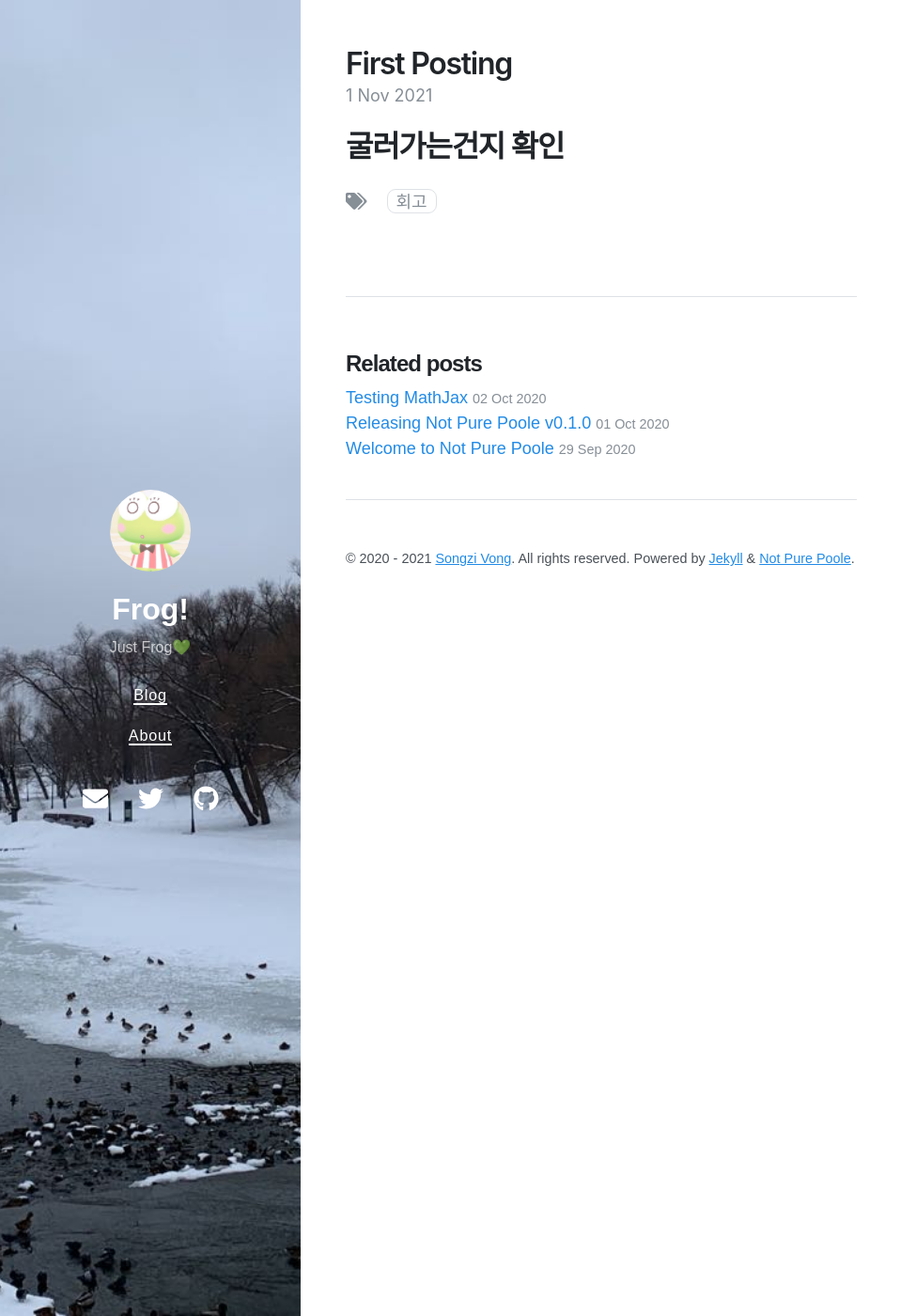
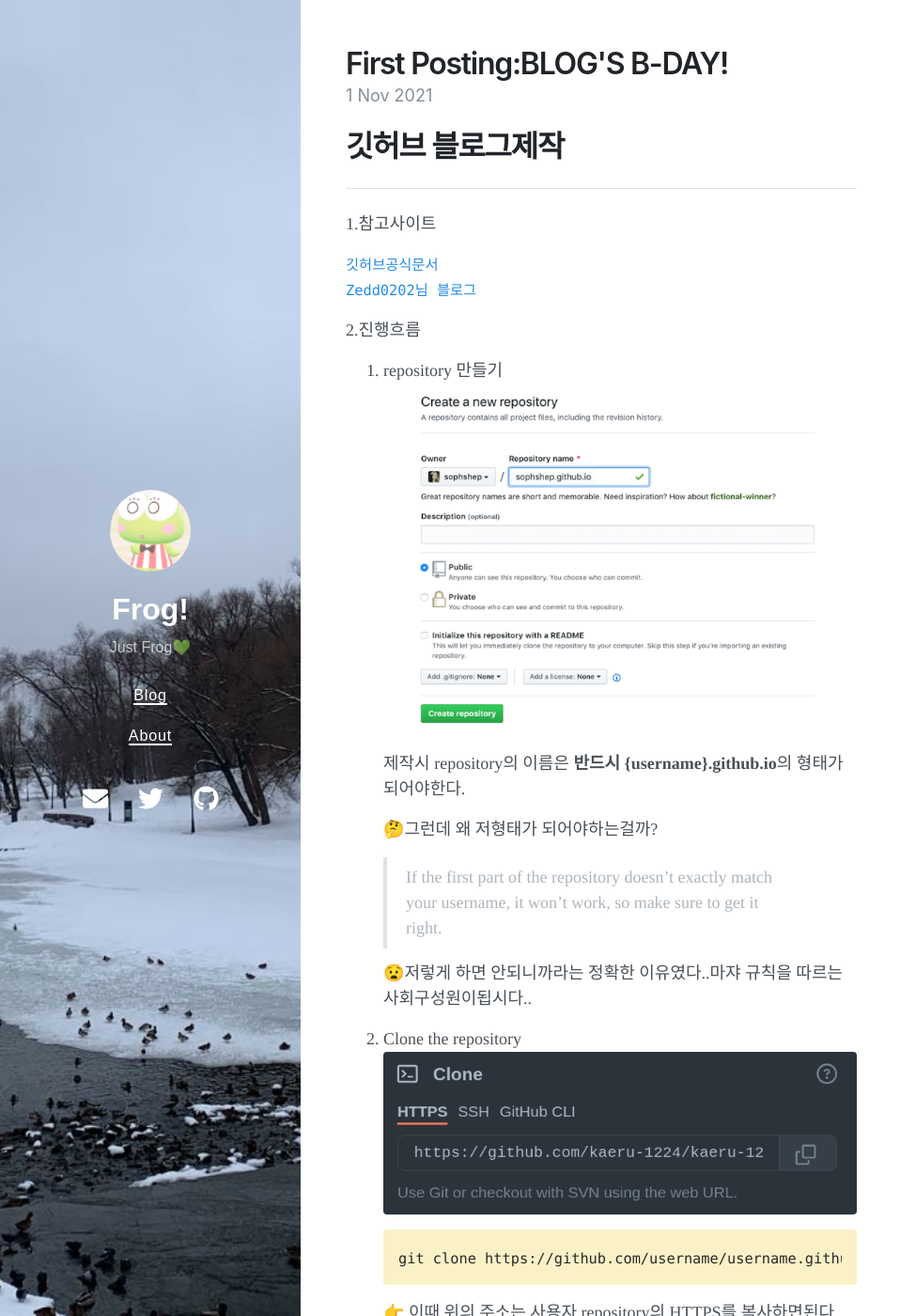
Before and after one commit to kaeru-1224/kaeru-1224.github.io, a Jekyll site: the page built from _posts/2021-11-1-first.md, in a window 1280 px wide and 1400 px high. Shown: the whole window at 94% size, without its empty margins (0-975 px from the left). Built offline with Jekyll 4.4.1, drawn with Linux system fonts in a browser that asks for light colours; nearby versions of some CDN libraries; some of the changed text lies outside the part shown.

Commit message:
2021.11.1 포스팅

````diff
--- a/_config.yml
+++ b/_config.yml
@@ -29,7 +29,7 @@ exclude:
 
 # Optimize Jekyl SEO Tag
 twitter:
-  username: vszhub
+  username: didi
   card: summary
 logo: logo.png
 social:
--- a/_posts/2021-11-1-first.md
+++ b/_posts/2021-11-1-first.md
@@ -1,8 +1,75 @@
 ---
 layout: post
-title: First Posting
+title: First Posting:BLOG'S B-DAY!
 tags: 회고
 date: 2021-11-01 17:12
 ---
 
-# 굴러가는건지 확인
+# 깃허브 블로그제작
+
+---
+
+1.참고사이트
+
+<a href="https://pages.github.com/" >`깃허브공식문서`</a>
+<a href="https://zeddios.tistory.com/1222">`Zedd0202님 블로그`</a>
+
+2.진행흐름
+
+1. repository 만들기
+   ![repository_ex](/re.png){: .align-center}
+
+   제작시 repository의 이름은 <strong>반드시 {username}.github.io</strong>의 형태가되어야한다.
+
+   🤔그런데 왜 저형태가 되어야하는걸까?
+
+   > If the first part of the repository doesn’t exactly match your username, it won’t work, so make sure to get it right.
+
+   😧저렇게 하면 안되니까라는 정확한 이유였다..마쟈 규칙을 따르는 사회구성원이됩시다..
+
+2. Clone the repository
+   ![repository_ex2](/clone.png){: .align-center}
+
+   ```zsh
+   git clone https://github.com/username/username.github.io
+   ```
+
+   👉 이때 위의 주소는 사용자 repository의 HTTPS를 복사하면된다
+
+   🤔Clone the repository?
+
+   > 프로젝트의 모든 파일 및 폴더 버전을 포함하여 해당 시점에 GitHub.com에 있는 모든 리포지토리 데이터의 전체 복사본이 풀다운됩니다. GitHub.com의 원격 리포지토리에 변경 내용을 푸시하거나 GitHub.com에서 다른 사용자의 변경 내용을 가져올 수 있습니다.
+
+3. 프로젝트 폴더로 들어가 파일생성해주기
+
+```zsh
+cd username.github.io
+echo "Hello World" > index.html
+```
+
+4.<a href="https://jekyllrb-ko.github.io/docs/">jekyll</a>를 이용해 블로그를 더꾸며보자!
+
+🤔하지만 놀랍게도 깔려고했지만 루비가 없어서 루비를 설치하는 것부터 시작해야했다 ^^...
+
+1)우분투에서 <a href="https://www.ruby-lang.org/ko/documentation/installation/"> 루비 </a>설치
+
+```zsh
+$ sudo apt-get install ruby-full
+```
+
+😧그런데 이후에 gem을 업데이트하려고보니 <hilight> `Ruby: You don't have write permissions for the /var/lib/gems/2.7.0 directory.` 라는 에러가 등장했다.
+
+👉 그래서 전체를 검색을 해보니 위와같은<a href="https://int-i.github.io/linux/2020-09-07/ruby-no-permission/">결과</a>를 얻게되었다. 그런데 따라서 해결을 하던 도중에 다시 문제가 발생했는데, 오류가계속 나왔던건데 알고보니 나는 <a href="https://goyunji.tistory.com/23">zsh라서 .bashrc로 진행</a>을해서 그런거였다. 이걸 기록해주신분께 감사를감사를 ...
+
+2)이후에 문서를 보며 다시진행
+
+```zsh
+gem install jekyll bundler
+jekyll new myblog
+```
+
+기존 깃 클론을하며 만들어놓았던 html을 삭제후 , 번들러설치 new를 이용해 새 사이트를 생성해주려했는데is not empty ~라는 에러?를 만나게되었다.
+
+👉 `jekyll new . --force`를 이용해서 해결해주었는데, 여기서 왜 비어있어야하지?하는 의문점이 좀 들었음
+
+3)테마적용하기
--- a/_sass/_posts.scss
+++ b/_sass/_posts.scss
@@ -13,12 +13,18 @@
   font-family: var(--text-font);
   margin-bottom: 4em;
 
-  h1, h2, h3, h4, h5, h6, .post-meta {
+  h1,
+  h2,
+  h3,
+  h4,
+  h5,
+  h6,
+  .post-meta {
     font-family: var(--body-font);
   }
 
   li + li {
-    margin-top: .25rem;
+    margin-top: 0.25rem;
   }
 }
 
@@ -44,7 +50,7 @@
 // Meta data line below post title
 .post-meta {
   display: block;
-  margin-top: -.5rem;
+  margin-top: -0.5rem;
   margin-bottom: var(--spacer);
   color: var(--gray-600);
 }
@@ -122,7 +128,10 @@
 }
 
 .post-tag {
-  padding: .1em .5em;
+  padding: 0.1em 0.5em;
   border: 1px solid var(--border-color);
-  border-radius: .5em;
+  border-radius: 0.5em;
 }
+a {
+  text-decoration: none;
+}
````
Also changed, not shown: clone.png (added), re.png (added).
